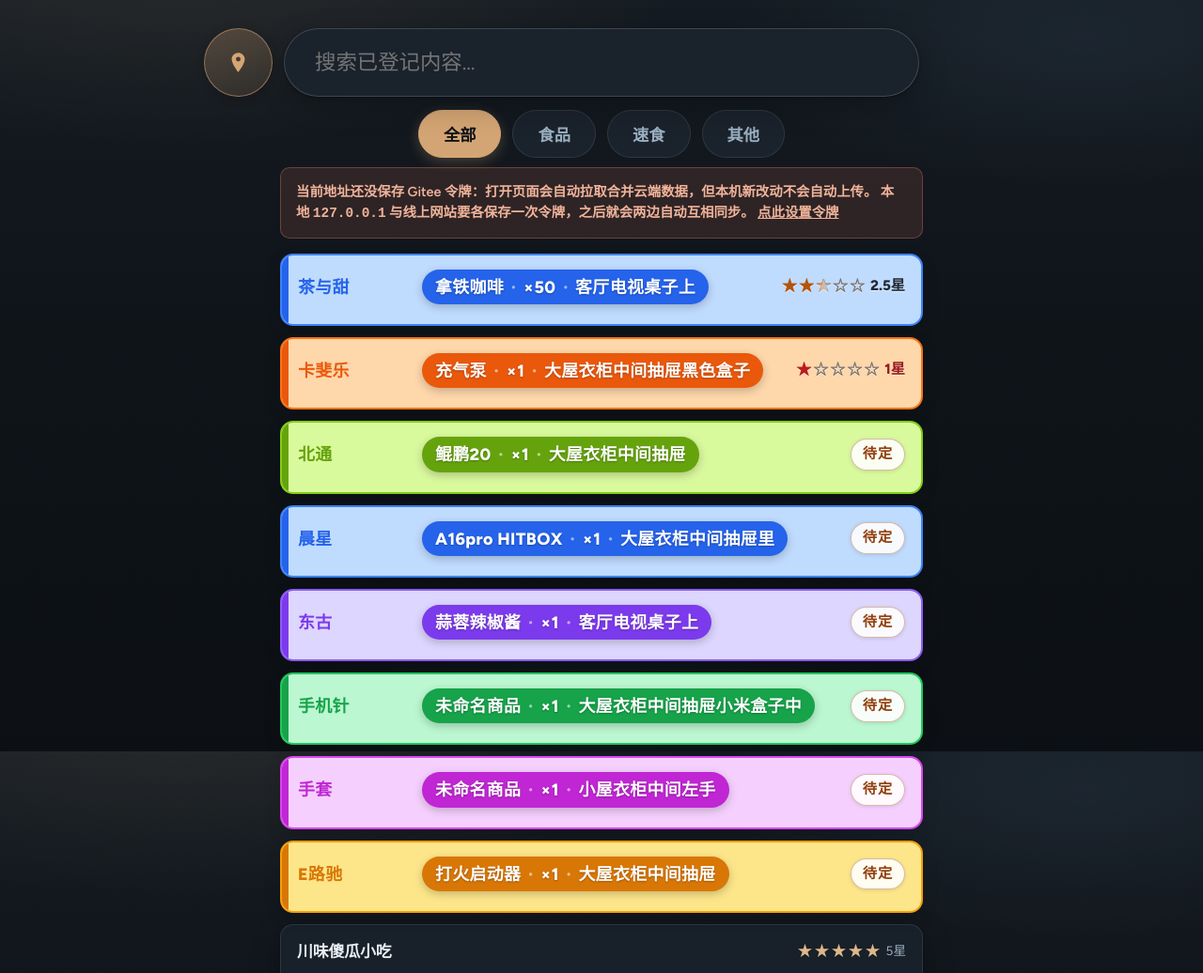
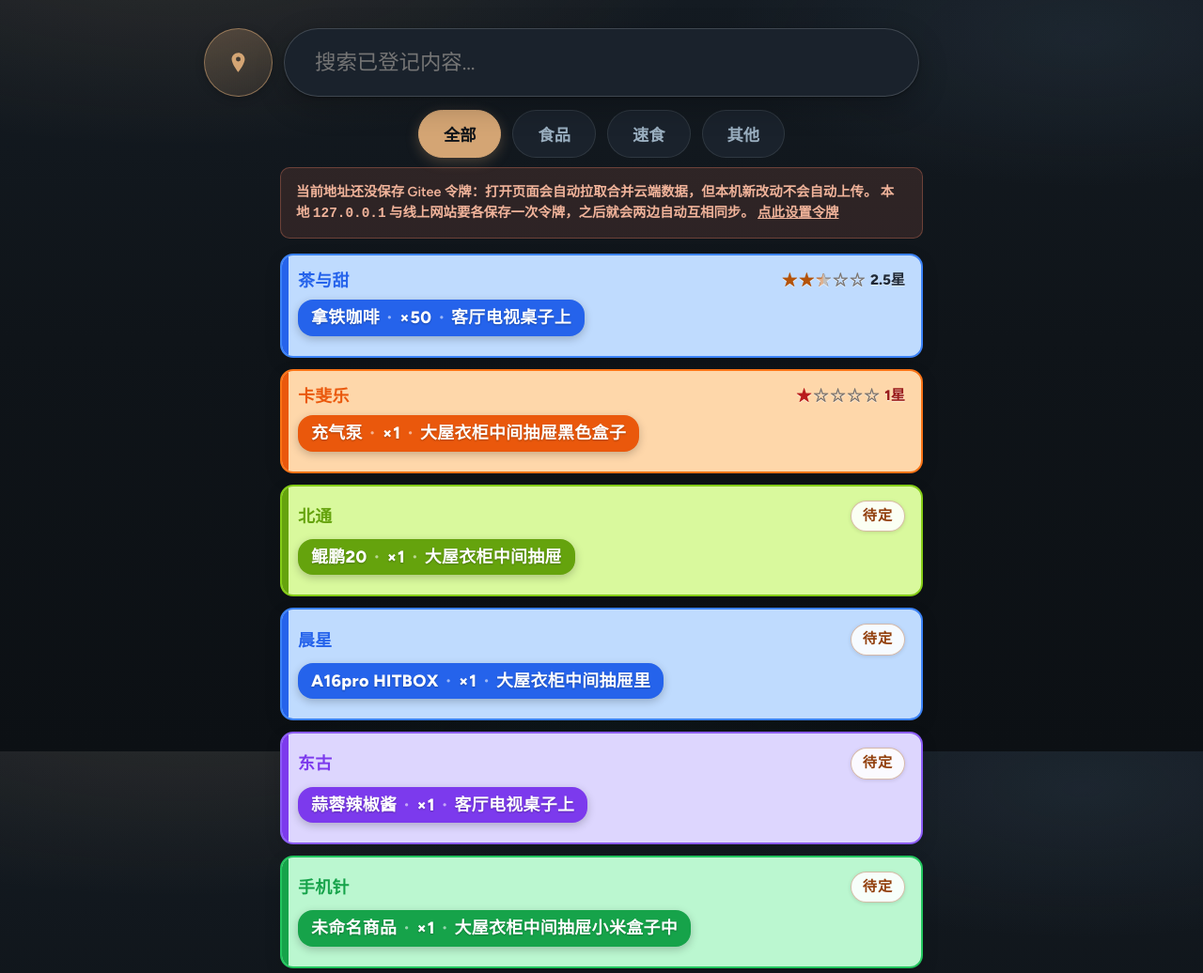
Before and after one commit to 3437017244-art/hebing-pingfen, an Electron app: page index.html in a window 1280 px wide. Shown: the top 1036 px of the page at 94% size. Drawn offline with Linux system fonts and the light colour scheme.

Commit message:
电脑端改用你APP里已定好的卡片分行布局，避免库存条盖住评分
Co-authored-by: Cursor <cursoragent@cursor.com>

```diff
--- a/index.html
+++ b/index.html
@@ -8,7 +8,7 @@
   <link rel="preconnect" href="https://fonts.googleapis.com">
   <link rel="preconnect" href="https://fonts.gstatic.com" crossorigin>
   <link href="https://fonts.googleapis.com/css2?family=Figtree:wght@400;500;600;700;800&display=swap" rel="stylesheet">
-  <link rel="stylesheet" href="styles.css?v=20260722-175200">
+  <link rel="stylesheet" href="styles.css?v=20260804-005100">
   <link rel="stylesheet" href="mobile.css?v=20260723-075500">
 </head>
 <body>
--- a/styles.css
+++ b/styles.css
@@ -1352,15 +1352,21 @@ button.editing {
   margin-bottom: 6px;
 }
 
+/* 使用你在 mobile.css / APP 里定好的分行布局：店名+评分一行，库存条第二行，避免互相覆盖 */
 .item-card.brand-card .item-header {
   display: grid;
-  grid-template-columns: 7.5rem minmax(0, 1fr) auto;
-  align-items: center;
-  column-gap: 12px;
+  grid-template-columns: minmax(0, 1fr) auto;
+  grid-template-areas:
+    'title rating'
+    'stock stock';
+  column-gap: 8px;
+  row-gap: 8px;
+  align-items: center;
   justify-content: stretch;
 }
 
 .item-card.brand-card .item-title-wrap {
+  grid-area: title;
   min-width: 0;
 }
 
@@ -1375,8 +1381,10 @@ button.editing {
 }
 
 .item-card.brand-card .item-header-rating {
-  grid-column: 3;
+  grid-area: rating;
+  grid-column: auto;
   justify-self: end;
+  z-index: 1;
 }
 
 .brand-stock-preview {
@@ -1391,10 +1399,42 @@ button.editing {
 }
 
 .item-card.brand-card .brand-stock-preview {
-  grid-column: 2;
+  grid-area: stock;
+  grid-column: auto;
   flex: unset;
+  width: 100%;
+  min-width: 0;
+  max-width: 100%;
+  margin-top: 0;
   justify-content: flex-start;
   padding: 0;
+  flex-wrap: wrap;
+}
+
+.item-card.brand-card.no-stock .item-header {
+  grid-template-areas: 'title rating';
+  row-gap: 0;
+}
+
+.item-card.brand-card .brand-stock-chip {
+  max-width: 100%;
+  width: fit-content;
+  box-sizing: border-box;
+  white-space: normal;
+  flex-wrap: wrap;
+  align-items: baseline;
+  row-gap: 2px;
+  overflow: visible;
+  border-radius: 16px;
+  line-height: 1.35;
+}
+
+.item-card.brand-card .brand-stock-name,
+.item-card.brand-card .brand-stock-qty,
+.item-card.brand-card .brand-stock-location,
+.item-card.brand-card .brand-stock-sep {
+  white-space: normal;
+  word-break: break-word;
 }
 
 .item-card.no-stock .brand-stock-preview {
```
